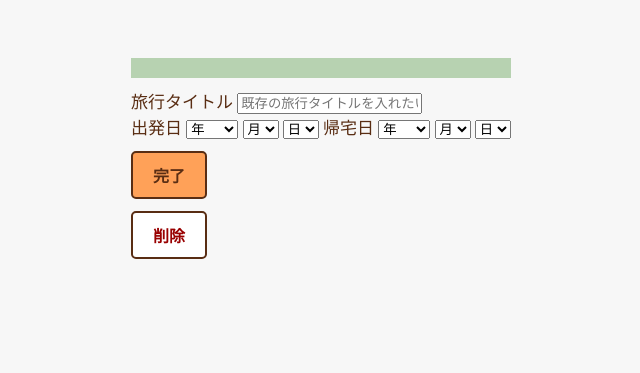
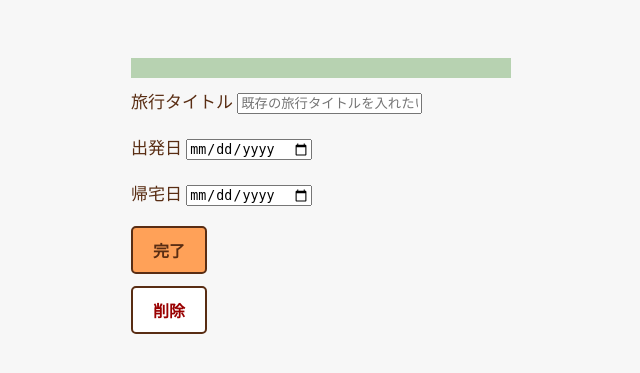
Before and after one commit to mako9606/travel-scheduler, a Django app: template travel-scheduler/plans/templates/plans/plan_edit.html in a window 1280 px wide. Shown: the top 373 px of the page, without its empty margins (319-959 px from the left). Run offline with Django 3.2, Linux system fonts and the light colour scheme; the template is opened without the code that fills it, so the values that code supplies are empty.

Commit message:
詳細情報画面の編集画面を表示させる（plan_edit）

```diff
--- a/travel-scheduler/plans/static/plans/plan_edit.css
+++ b/travel-scheduler/plans/static/plans/plan_edit.css
@@ -26,6 +26,11 @@ body{
     padding-top: 30px;
     padding-bottom: 30px;
 }
+
+.form-group{
+    margin-bottom: 20px;
+}
+
 
 .btn{
    padding: 10px 20px;
--- a/travel-scheduler/plans/templates/plans/plan_detail.html
+++ b/travel-scheduler/plans/templates/plans/plan_detail.html
@@ -44,7 +44,7 @@
 
             <a href="#" class="member-add">メンバーを追加する</a>
 
-            <a href="#" class="edit-btn">編集</a>
+            <a href="{% url 'plans:plan_edit' %}" class="edit-btn">編集</a>
         </div>
 
         <!-- 画面設計図　スライド16 プラン詳細画面（メモ）-->
--- a/travel-scheduler/plans/templates/plans/plan_edit.html
+++ b/travel-scheduler/plans/templates/plans/plan_edit.html
@@ -12,53 +12,25 @@
     <form method="POST" class="form-container">
         {% csrf_token %}
 
-        <label>旅行タイトル</label>
-        <input type="text" name="text" placeholder="既存の旅行タイトルを入れたい">
+        <div class="form-group">
+            <label>旅行タイトル</label>
+            <input type="text" placeholder="既存の旅行タイトルを入れたい">
+        </div>
 
-        <div class="date-row">
-        <label>出発日</label>
-        <select name="start_year">
-            <option value="">年</option>
-            <option>2025</option>
-            <option>2026</option>
-            <option>2027</option>
-        </select>
 
-        <select name="start_month">
-            <option value="">月</option>
-            <option>1</option>
-            <option>2</option>
-            <option>3</option>
-        </select>
+        <div class="form-group">
+            <label>出発日</label>
+            <input type="date">
+        </div>
 
-        <select name="start_day">
-            <option value="">日</option>
-            <option>1</option>
-            <option>2</option>
-            <option>3</option>
-        </select>
-
-        <label>帰宅日</label>
-        <select name="end_year">
-            <option value="">年</option>
-            <option>2025</option>
-            <option>2026</option>
-        </select>
-
-        <select name="end_month">
-            <option value="">月</option>
-            <option>1</option>
-            <option>2</option>
-        </select>
-
-        <select name="end_day">
-            <option value="">日</option>
-            <option>1</option>
-            <option>2</option>
-        </select>
+        <div class="form-group">
+            <label>帰宅日</label>
+            <input type="date">
         </div>
 
         <a href='{% url 'plans:plan_detail' %}' class="btn">完了</a>
         <a href='#' class="delete-btn">削除</a>
 
+    </form>
+
 </body>
--- a/travel-scheduler/plans/urls.py
+++ b/travel-scheduler/plans/urls.py
@@ -7,4 +7,5 @@ urlpatterns = [
     path('plan_list/', views.plan_list, name='plan_list'),
     path('new/', views.PlanCreateView.as_view(), name='plan_create'),
     path('detail/', views.PlanDetailView.as_view(), name='plan_detail'),
+    path('plan_edit/', views.plan_edit, name='plan_edit'),
 ]
--- a/travel-scheduler/plans/views.py
+++ b/travel-scheduler/plans/views.py
@@ -11,6 +11,9 @@ from datetime import date, timedelta
 
 def plan_list(request):
     return render(request, "plans/plan_list.html")
+
+def plan_edit(request):
+    return render(request, 'plans/plan_edit.html')
 
 
 
```
Also changed, not shown: travel-scheduler/plans/templates/plans/plan_create.html (+14 -3 lines).
